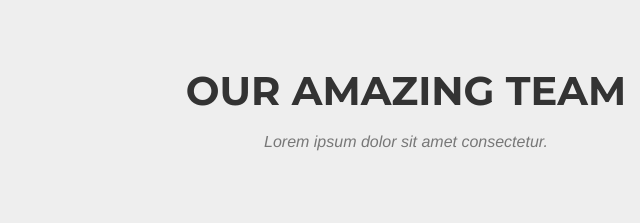
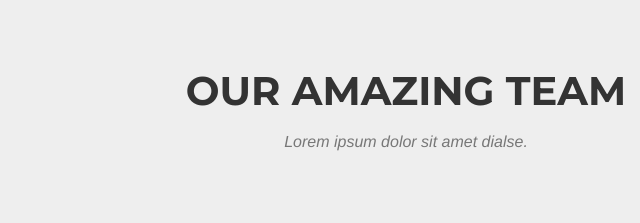
Before and after one commit to Nickcouchev/Charles-Photography, a website: page index.html in a window 1280 px wide. Shown: the part 4440-4663 px from the top of the page, 234-874 px from the left. Drawn offline with nearby package versions, Linux system fonts and the light colour scheme; a web font is replaced by a local one.

Commit message:
Updated Team Section

```diff
--- a/index.html
+++ b/index.html
@@ -420,7 +420,7 @@
             <div class="row">
                 <div class="col-lg-12 text-center">
                     <h2 class="section-heading">Our Amazing Team</h2>
-                    <h3 class="section-subheading text-muted">Lorem ipsum dolor sit amet consectetur.</h3>
+                    <h3 class="section-subheading text-muted">Lorem ipsum dolor sit amet dialse.</h3>
                 </div>
             </div>
             <div class="row">
```
